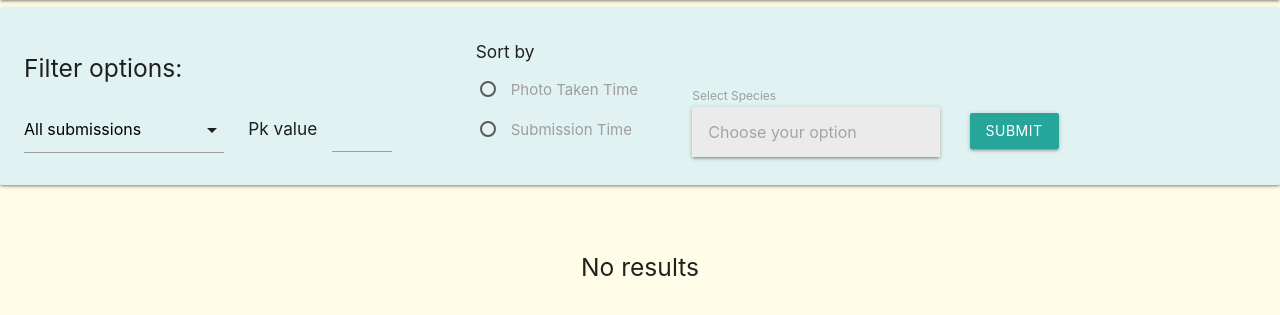
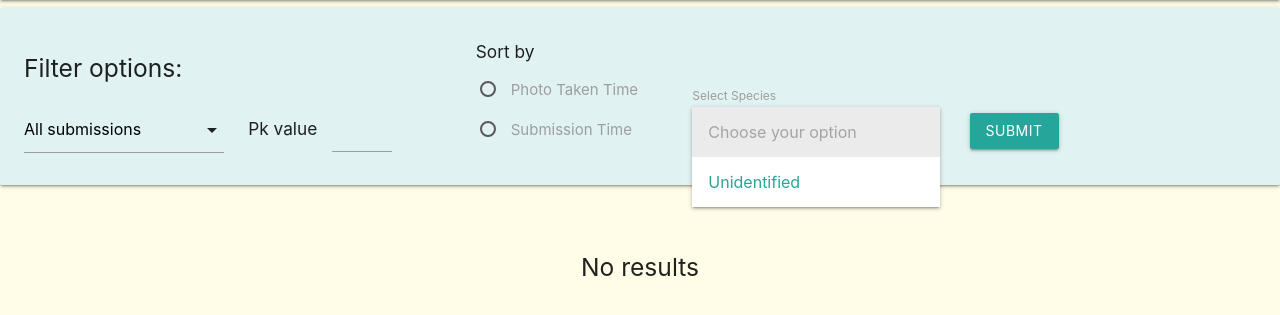
Before and after one commit to ArthikBhandary/Bat-Roost, a Django app: page /submission/all/ in a window 1280 px wide, after a click on "Choose your option". Shown: the part 64-379 px from the top of the page. Run offline with Django 3.2, Linux system fonts and the light colour scheme; the visitor is signed in with stand-in values (Sample User, id 1); data that the repository does not hold is empty; parts of the project's set-up code (start-up, migrations or seed data) failed here and were passed over; some libraries are stand-ins or nearby versions.

Commit message:
Unidentified species option in html templates

```diff
--- a/bat_roost/templates/submission/all_sub.html
+++ b/bat_roost/templates/submission/all_sub.html
@@ -52,6 +52,7 @@
             <label for="species">Select Species</label>
             <select name="species" id="species">
                 <option value="" disabled selected>Choose your option</option>
+                <option value="-1">Unidentified</option>
                 {% for specie in species_list %}
                     <option value="{{ specie.id }}">{{ specie.name }}</option>
                 {% endfor %}
```
